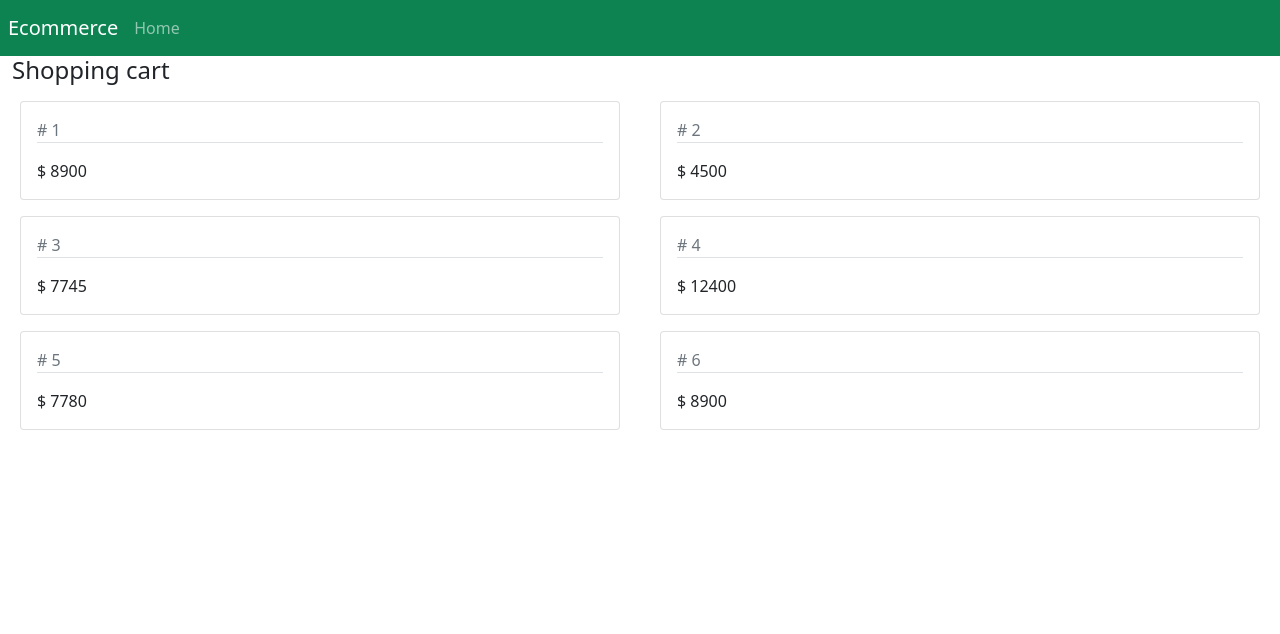
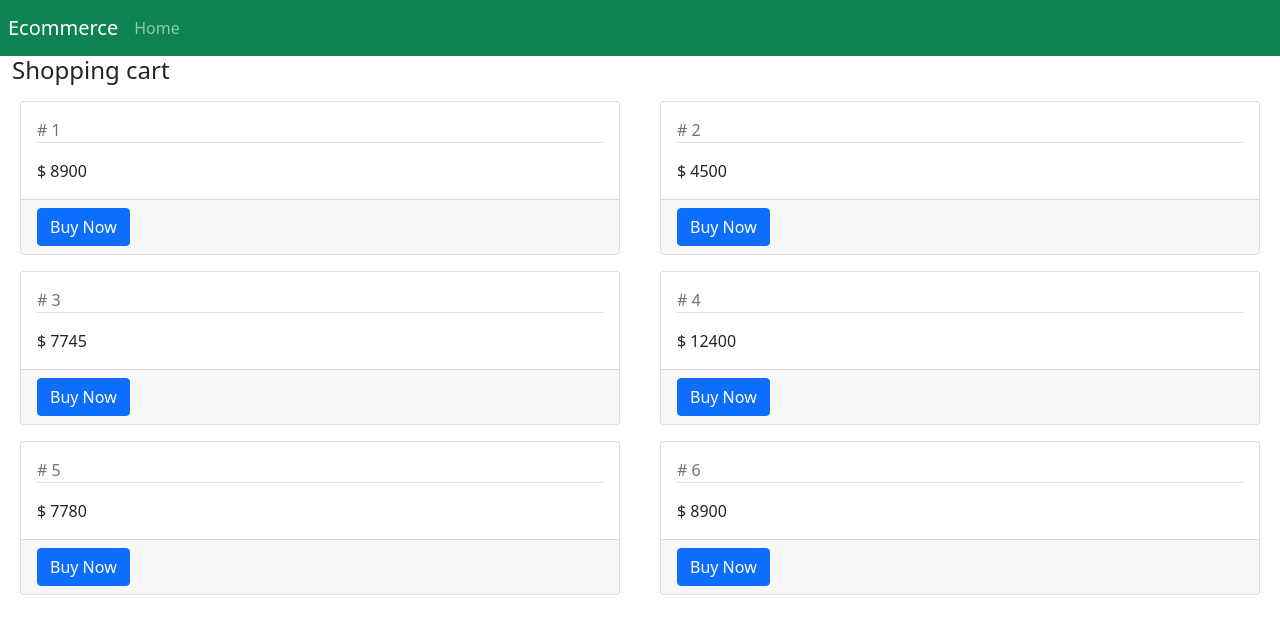
Before and after one commit to Andreyhuey/fcc-ecommerce, a React (Create React App) app: page / in a window 1280 px wide. Shown: the top 634 px of the page. Built offline with nearby package versions, Linux system fonts and the light colour scheme.

Commit message:
Props Children

```diff
--- a/src/Product.jsx
+++ b/src/Product.jsx
@@ -17,6 +17,9 @@ export default class Product extends Component {
 
             <div>$ {this.state.product.price}</div>
           </div>
+          {/* card body ends here */}
+
+          <div className="card-footer text-right">{this.props.children}</div>
         </div>
       </div>
     );
--- a/src/ShoppingCart.jsx
+++ b/src/ShoppingCart.jsx
@@ -21,7 +21,13 @@ export default class ShoppingCart extends Component {
 
           <div className="row">
             {this.state.products.map((prod) => {
-              return <Product key={prod.id} product={prod} />;
+              return (
+                <Product key={prod.id} product={prod}>
+                  <button className="btn btn-primary text-right">
+                    Buy Now
+                  </button>
+                </Product>
+              );
             })}
           </div>
         </div>
```
